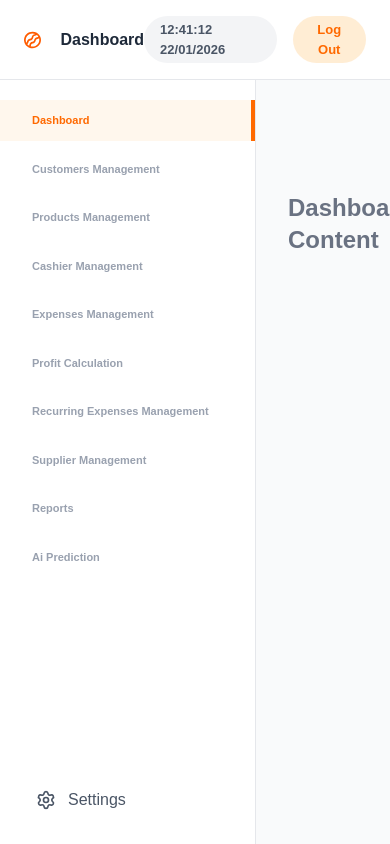
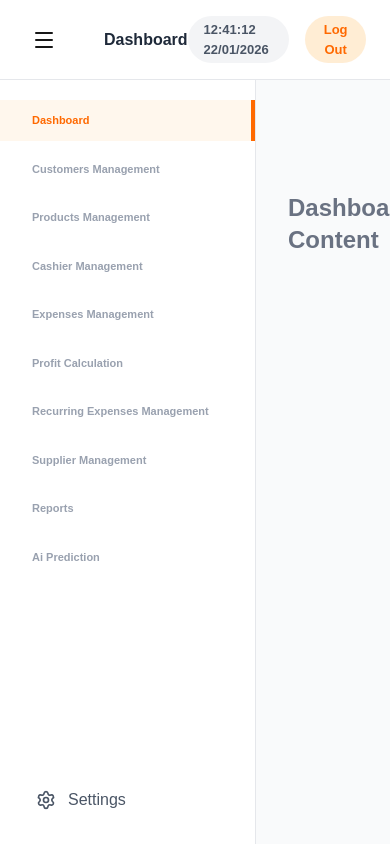
Before and after one commit to LTI-INTERNS/pos-micro-sass, a Next.js app: page /dashboard in a window 390 px wide. Built offline with nearby package versions, Linux system fonts and the light colour scheme.

Commit message:
feat: add hamburger menu for more mobile responsiveness

```diff
--- a/app/components/navbar.tsx
+++ b/app/components/navbar.tsx
@@ -1,8 +1,13 @@
 'use client';
 
 import { useState, useEffect } from 'react';
+import { Menu } from 'lucide-react';
 
-const Navbar = () => {
+interface NavbarProps {
+  toggleSidebar: () => void;
+}
+
+const Navbar = ({ toggleSidebar }: NavbarProps) => {
   const [currentTime, setCurrentTime] = useState<Date | null>(null);
 
   useEffect(() => {
@@ -35,6 +40,11 @@ const Navbar = () => {
   return (
     <nav className="bg-white border-b border-gray-200 px-6 py-4 flex justify-between items-center">
       <div className="flex items-center gap-5">
+        {/*Hamburger menu for mobile responsivenes */}
+        <button className="md:hidden p-2 rounded hover:bg-orange-100 text-gray-00"  onClick={toggleSidebar}>
+          <Menu size={24} />
+        </button>
+
         <div className="flex items-center gap-4">
           <img src="/logo.svg" alt="Coca Logo" className="w-8 h-8 rounded-full" />
           <img src="/coca.svg" alt="Coca" className="h-4 hidden md:block" />
```
